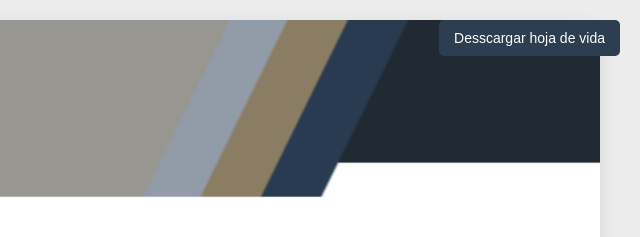
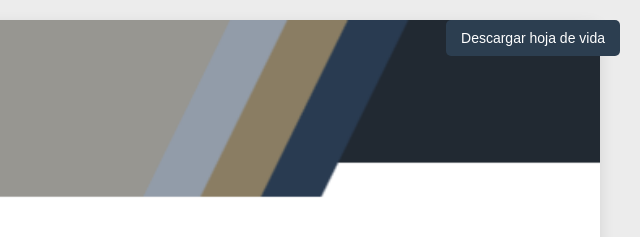
Before and after one commit to Juan-Pablo-Castillo-Velasquez/hoja_de_vida, a plain HTML site: page src/index.html in a window 1280 px wide. Shown: the top 237 px of the page, 640-1280 px from the left. Drawn offline with Linux system fonts and the light colour scheme.

Commit message:
Update index.html

```diff
--- a/src/index.html
+++ b/src/index.html
@@ -47,7 +47,7 @@
 </head>
 
 <body lang="de">
-  <button id="btn_download">Desscargar hoja de vida</button>
+  <button id="btn_download">Descargar hoja de vida</button>
     <main id="contenidoDescargable">
         <header class="encabezado">
 <section class="header_encabezado1">
```
